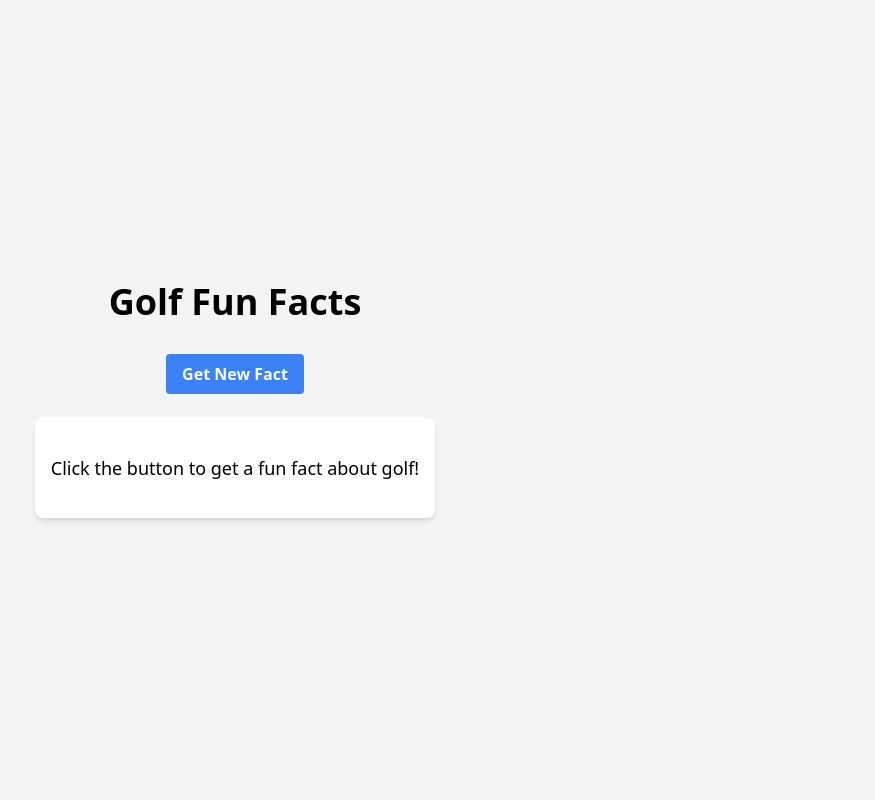
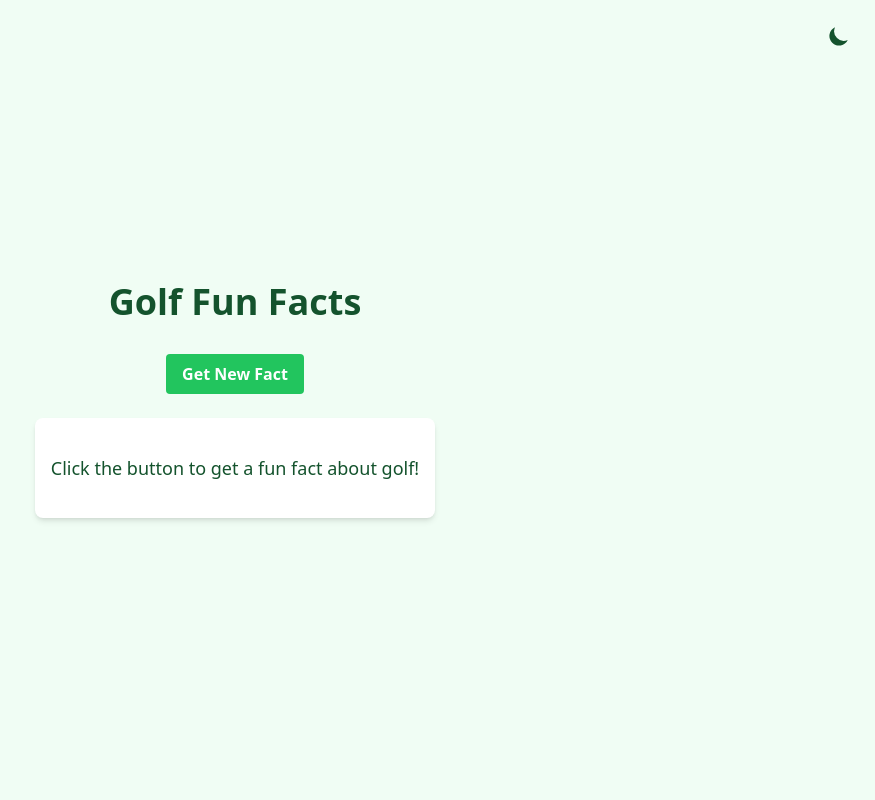
Before and after one commit to mattashton-io/golf-fun-facts, a Flask app: page / in a window 1280 px wide. Shown: the whole page, without its empty margins (405-1280 px from the left). Run offline with Flask 3, Linux system fonts and the light colour scheme; some libraries are stand-ins or nearby versions.

Commit message:
added light and dark mode toggle button and .gitignore file

```diff
--- a/app.py
+++ b/app.py
@@ -28,7 +28,7 @@ def index():
 @app.route('/get_fact')
 def get_fact():
     try:
-        prompt = "Tell me a random fun fact about golf."
+        prompt = "Tell me a different fun fact about golf each time."
         response = model.generate_content(prompt)
         return jsonify({'fact': response.text})
     except Exception as e:
--- a/templates/index.html
+++ b/templates/index.html
@@ -1,26 +1,98 @@
 <!DOCTYPE html>
-<html lang="en">
+<html lang="en" class="light">
 <head>
     <meta charset="UTF-8">
     <meta name="viewport" content="width=device-width, initial-scale=1.0">
     <title>Golf Fun Facts</title>
     <script src="https://cdn.tailwindcss.com"></script>
+    <style>
+        /* Light mode variables */
+        .light {
+            --bg-color: #f0fdf4; /* lime-100 */
+            --text-color: #14532d; /* green-900 */
+            --btn-bg-color: #22c55e; /* green-500 */
+            --btn-hover-bg-color: #15803d; /* green-700 */
+            --btn-text-color: white;
+            --fact-bg-color: white;
+        }
+        /* Dark mode variables */
+        .dark {
+            --bg-color: #14532d; /* green-900 */
+            --text-color: #d9f99d; /* lime-200 */
+            --btn-bg-color: #84cc16; /* lime-500 */
+            --btn-hover-bg-color: #a3e635; /* lime-400 */
+            --btn-text-color: #14532d; /* green-900 */
+            --fact-bg-color: #166534; /* green-800 */
+        }
+        body {
+            background-color: var(--bg-color);
+            color: var(--text-color);
+        }
+        button#get-fact-btn {
+            background-color: var(--btn-bg-color);
+            color: var(--btn-text-color);
+        }
+        button#get-fact-btn:hover {
+            background-color: var(--btn-hover-bg-color);
+        }
+        #fact-container {
+            background-color: var(--fact-bg-color);
+            color: var(--text-color);
+        }
+    </style>
 </head>
-<body class="bg-gray-100 h-screen flex items-center justify-center">
+<body class="h-screen flex items-center justify-center transition-colors duration-500">
+    <div class="absolute top-4 right-4">
+        <button id="theme-toggle" class="p-2 rounded-full focus:outline-none">
+            <svg id="theme-toggle-dark-icon" class="w-6 h-6 hidden" fill="currentColor" viewBox="0 0 20 20"><path d="M17.293 13.293A8 8 0 016.707 2.707a8.001 8.001 0 1010.586 10.586z"></path></svg>
+            <svg id="theme-toggle-light-icon" class="w-6 h-6 hidden" fill="currentColor" viewBox="0 0 20 20"><path d="M10 2a1 1 0 011 1v1a1 1 0 11-2 0V3a1 1 0 011-1zm4 8a4 4 0 11-8 0 4 4 0 018 0zm-.464 4.95l.707.707a1 1 0 001.414-1.414l-.707-.707a1 1 0 00-1.414 1.414zm2.12-10.607a1 1 0 010 1.414l-.707.707a1 1 0 11-1.414-1.414l.707-.707a1 1 0 011.414 0zM10 18a1 1 0 01-1-1v-1a1 1 0 112 0v1a1 1 0 01-1 1zM5.05 14.464A1 1 0 106.465 13.05l-.707-.707a1 1 0 00-1.414 1.414l.707.707zM1.005 10.995a1 1 0 011.414 0l.707-.707a1 1 0 111.414 1.414l-.707.707a1 1 0 01-1.414-1.414zM18 10a1 1 0 01-1 1h-1a1 1 0 110-2h1a1 1 0 011 1z" fill-rule="evenodd" clip-rule="evenodd"></path></svg>
+        </button>
+    </div>
     <div class="text-center">
         <h1 class="text-4xl font-bold mb-8">Golf Fun Facts</h1>
-        <button id="get-fact-btn" class="bg-blue-500 hover:bg-blue-700 text-white font-bold py-2 px-4 rounded">
+        <button id="get-fact-btn" class="font-bold py-2 px-4 rounded transition-colors duration-500">
             Get New Fact
         </button>
-        <div id="fact-container" class="mt-6 p-4 bg-white rounded-lg shadow-md max-w-md mx-auto min-h-[100px] flex items-center justify-center">
+        <div id="fact-container" class="mt-6 p-4 rounded-lg shadow-md max-w-md mx-auto min-h-[100px] flex items-center justify-center transition-colors duration-500">
             <p id="fact-text" class="text-lg">Click the button to get a fun fact about golf!</p>
         </div>
     </div>
 
     <script>
+        const themeToggleBtn = document.getElementById('theme-toggle');
+        const darkIcon = document.getElementById('theme-toggle-dark-icon');
+        const lightIcon = document.getElementById('theme-toggle-light-icon');
+        const docElement = document.documentElement;
+
+        // Check for saved theme preference or use system preference
+        if (localStorage.getItem('theme') === 'dark' || (!('theme' in localStorage) && window.matchMedia('(prefers-color-scheme: dark)').matches)) {
+            docElement.classList.add('dark');
+            docElement.classList.remove('light');
+            lightIcon.classList.remove('hidden');
+        } else {
+            docElement.classList.add('light');
+            docElement.classList.remove('dark');
+            darkIcon.classList.remove('hidden');
+        }
+
+        themeToggleBtn.addEventListener('click', function() {
+            if (docElement.classList.contains('dark')) {
+                docElement.classList.remove('dark');
+                docElement.classList.add('light');
+                localStorage.setItem('theme', 'light');
+                darkIcon.classList.remove('hidden');
+                lightIcon.classList.add('hidden');
+            } else {
+                docElement.classList.remove('light');
+                docElement.classList.add('dark');
+                localStorage.setItem('theme', 'dark');
+                lightIcon.classList.remove('hidden');
+                darkIcon.classList.add('hidden');
+            }
+        });
+
         document.getElementById('get-fact-btn').addEventListener('click', function() {
             const factText = document.getElementById('fact-text');
-            const factContainer = document.getElementById('fact-container');
             factText.textContent = 'Loading...';
 
             fetch('/get_fact')
```
Also changed, not shown: 1 other file.
